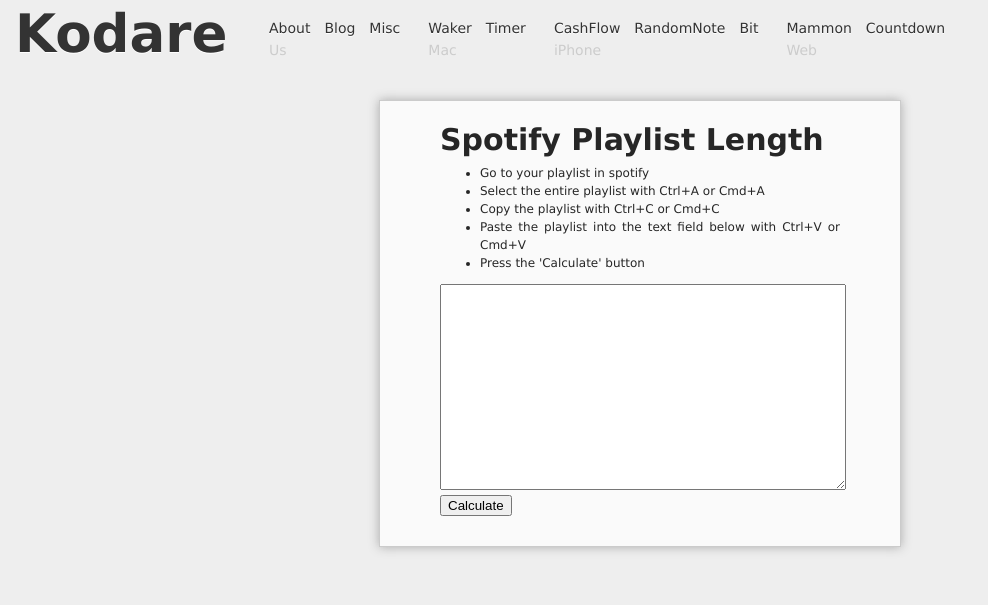
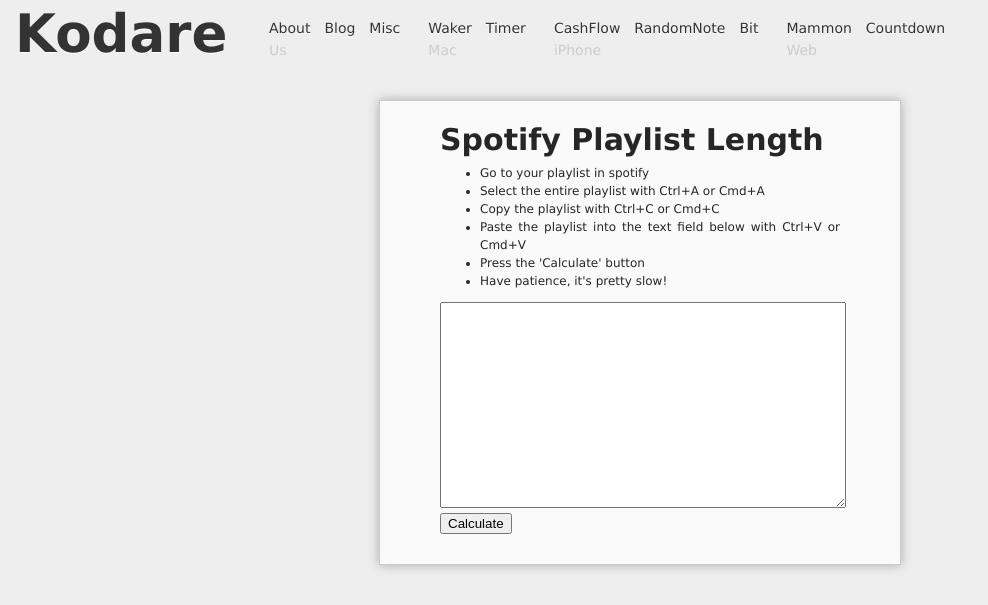
Before and after one commit to boxed/kodare, a Django app: template templates/spotify_playlist_length.html in a window 1280 px wide. Shown: the top 605 px of the page, without its empty margins (0-988 px from the left). Run offline with Django 3.2, Linux system fonts and the light colour scheme; the template is opened without the code that fills it, so the values that code supplies are empty; some libraries are stand-ins or nearby versions.

Commit message:
fix for spotify playlist calculator

```diff
--- a/templates/spotify_playlist_length.html
+++ b/templates/spotify_playlist_length.html
@@ -12,6 +12,7 @@
         <li>Copy the playlist with Ctrl+C or Cmd+C</li>
         <li>Paste the playlist into the text field below with Ctrl+V or Cmd+V</li>
         <li>Press the 'Calculate' button</li>
+        <li>Have patience, it's pretty slow!</li>
     </ul>
 
     <div id="result"></div>
```
